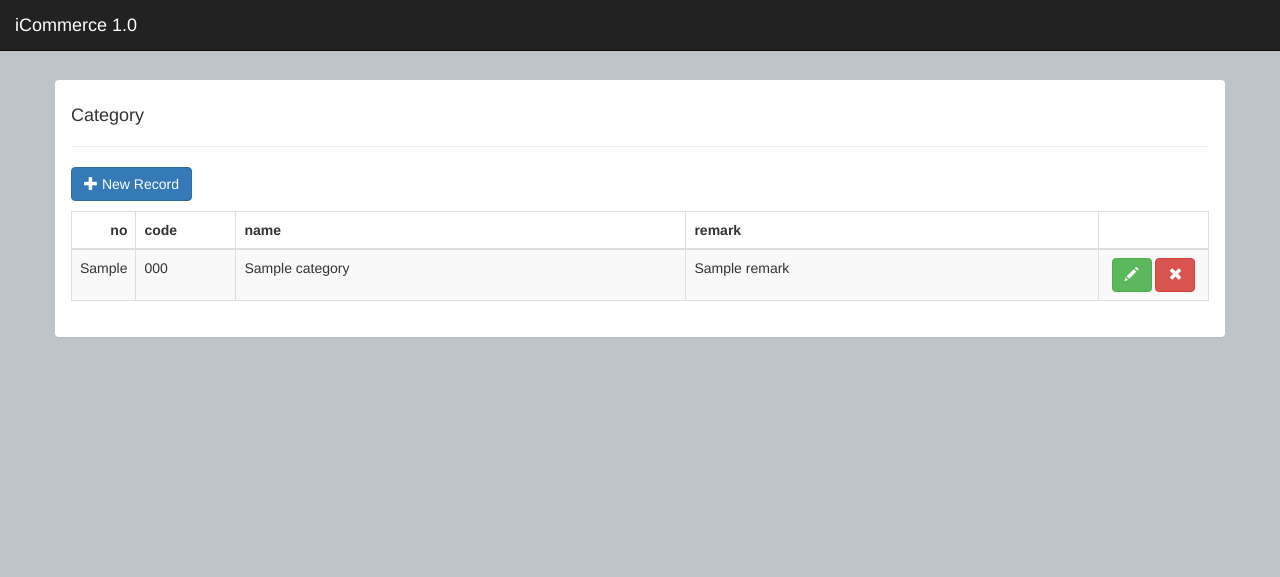
After one commit to jonier/icommerce, a Yii app: template views/Category/Index.php in a window 1280 px wide. The commit adds this page. Shown: the top 577 px of the page. Run offline with PHP 8.4 and a stand-in for Yii, Linux system fonts and the light colour scheme; the template is opened without the code that fills it: most values are stand-ins (such as "Sample title", 1, 10 or a date in 2020); data that the repository does not hold is empty; some libraries are stand-ins or nearby versions.

Commit message:
Creacion del modulo de categorias

```diff
--- /dev/null
+++ b/views/Category/Index.php
@@ -0,0 +1,60 @@
+<?php
+
+	use yii\web\Session;
+
+	$session = new Session();
+	$session->open();
+
+?>
+
+<div class="panel">
+	<div class="panel-body">
+		<h4>Category</h4>
+		<hr>
+
+		<?php if(!empty($session->getFlash('message'))): ?>
+			<div class="alert alert-success">
+				<i class="glyphicon glyphicon-ok"></i>
+				<?php echo $session['message']; ?>
+			</div>
+		<?php endif; ?>
+
+		<a href="/category/form" class="btn btn-primary">
+			<i class="glyphicon glyphicon-plus"></i>
+			New Record
+		</a>
+
+		<table class="table table-striped table-bordered" style="margin-top:10px">
+			<thead>
+				<tr>
+					<th style="text-align: right" width="50px">no</th>
+					<th width="100px">code</th>
+					<th>name</th>
+					<th>remark</th>
+					<th width="100px">&nbsp</th>
+				</tr>
+			</thead>
+
+			<tbody>
+
+				<?php foreach ($categories as $category): ?>
+					<tr>
+						<td><?php echo $n++; ?></td>
+						<td><?php echo $category->code; ?></td>
+						<td><?php echo $category->name; ?></td>
+						<td><?php echo $category->remark; ?></td>
+						<td style="text-align: center; width: 110px;">
+							<a href="/category/edit?id=<?php echo $category->id; ?>" class="btn btn-success">
+								<i class="glyphicon glyphicon-pencil"></i>
+							</a>
+							<a href="/category/delete?id=<?php echo $category->id; ?>" class="btn btn-danger" onclick="return confirm('Are you sure delete data?')">
+								<i class="glyphicon glyphicon-remove"></i>
+							</a>
+						</td>
+					</tr>
+				<?php endforeach; ?>
+
+			</tbody>
+		</table>
+	</div>
+</div>
--- a/views/layouts/main.php
+++ b/views/layouts/main.php
@@ -66,7 +66,7 @@ $session->open()
                         <a href="index.php?r=order/index.php">Order</a>
                     </li>
                     <li>
-                        <a href="index.php?r=category/index.php">Category</a>
+                        <a href="/category/index">Category</a>
                     </li>
                     <li>
                         <a href="index.php?r=product/index.php">Product</a>
```
Also changed, not shown: controllers/CategoryController.php (added, +89 -0 lines), models/Category.php (added, +20 -0 lines), views/Category/Form.php (added, +26 -0 lines).
